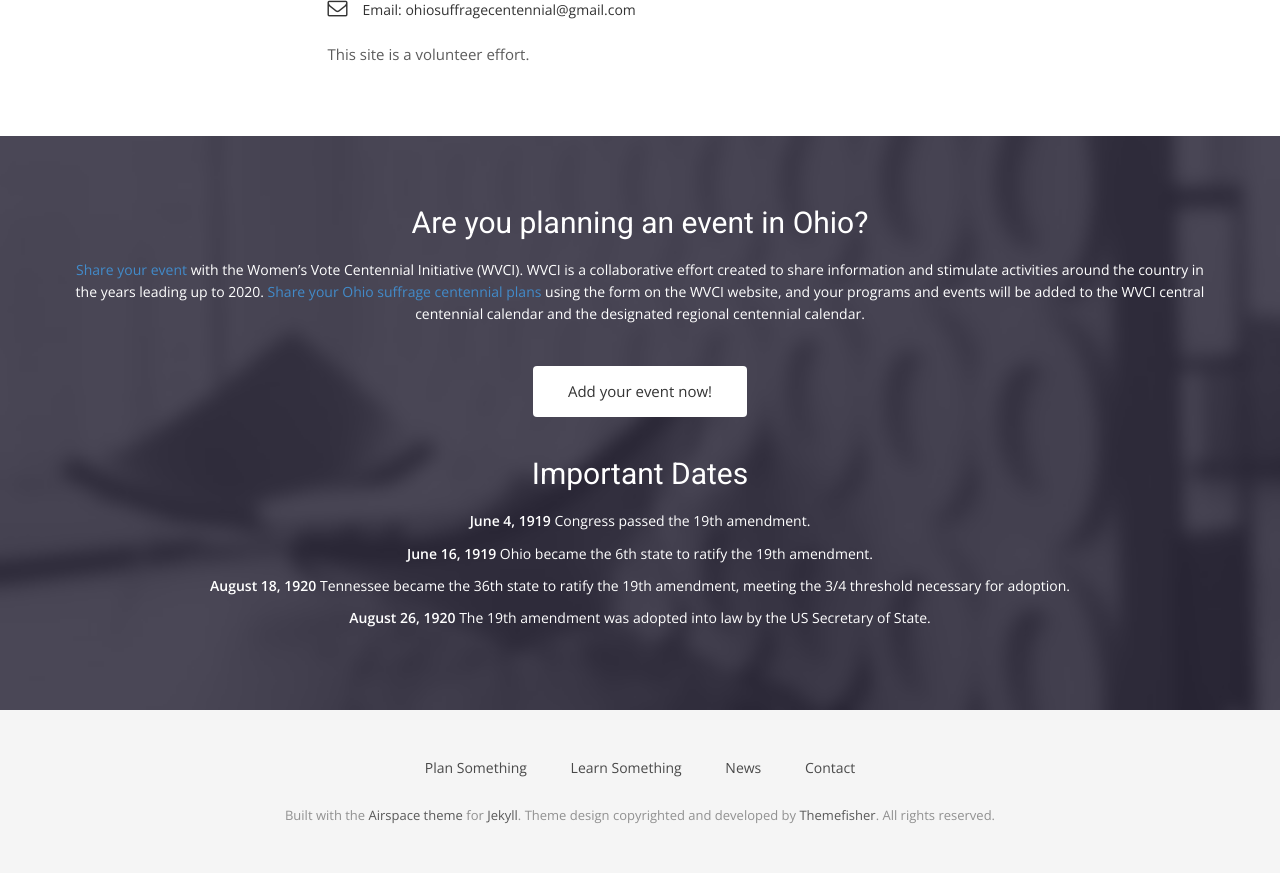
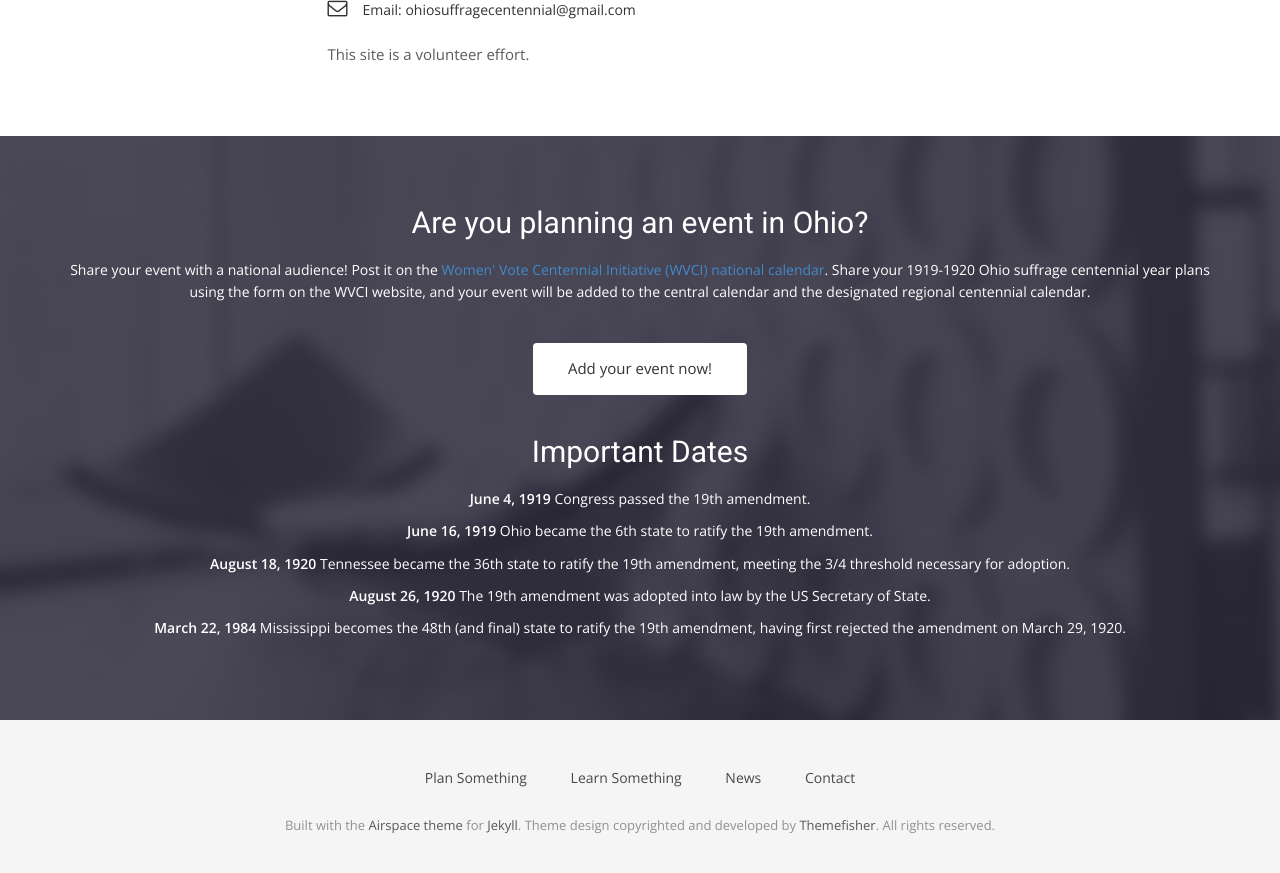
Before and after one commit to OhioSuffrageCentennial/ohiosuffragecentennial, a Jekyll site: the page built from contact.html, in a window 1280 px wide and 900 px high, scrolled down 642 px. Shown: the top 873 px of the window. Built offline with Jekyll 4.4.1, drawn with Linux system fonts in a browser that asks for light colours; nearby versions of some CDN libraries; some web fonts are replaced.

Commit message:
update CTAs and test realign about header image on index page

```diff
--- a/contact.html
+++ b/contact.html
@@ -105,7 +105,7 @@ permalink: /contact/
       <div class="col-md-12">
         <div class="block">
           <h2>Are you planning an event in Ohio?</h2>
-          <p><a href="https://www.2020centennial.org/share-centennial-plans">Share your event</a> with the Women’s Vote Centennial Initiative (WVCI). WVCI is a collaborative effort created to share information and stimulate activities around the country in the years leading up to 2020. <a href="https://www.2020centennial.org/share-centennial-plans">Share your Ohio suffrage centennial plans</a> using the form on the WVCI website, and your programs and events will be added to the WVCI central centennial calendar and the designated regional centennial calendar.</p>
+          <p>Share your event with a national audience! Post it on the <a href="https://www.2020centennial.org/share-centennial-plans" target="_blank">Women' Vote Centennial Initiative (WVCI) national calendar</a>. Share your 1919-1920 Ohio suffrage centennial year plans using the form on the WVCI website, and your event will be added to the central calendar and the designated regional centennial calendar.</p>
           <a class="btn btn-default btn-call-to-action" href="https://www.2020centennial.org/share-centennial-plans" >Add your event now!</a>
         </div>
         <br>
@@ -116,6 +116,7 @@ permalink: /contact/
           <p><b>June 16, 1919</b> Ohio became the 6th state to ratify the 19th amendment.</p>
           <p><b>August 18, 1920</b> Tennessee became the 36th state to ratify the 19th amendment, meeting the 3/4 threshold necessary for adoption.</p>
           <p><b>August 26, 1920</b> The 19th amendment was adopted into law by the US Secretary of State.</p>
+          <p><b>March 22, 1984</b> Mississippi becomes the 48th (and final) state to ratify the 19th amendment, having first rejected the amendment on March 29, 1920.</p>
         </div>
       </div>
     </div>
--- a/index.html
+++ b/index.html
@@ -192,7 +192,7 @@ permalink: /
 <section id="service">
   <div class="container">
     <div class="row">
-      <div class="col-md-7">
+      <div class="col-md-10">
         <div class="block">
           <div class="section-title">
             <h2>About the header image on this site</h2>
--- a/plan.html
+++ b/plan.html
@@ -184,7 +184,7 @@ permalink: /plan/
       <div class="col-md-12">
         <div class="block">
           <h2>Are you planning an event in Ohio?</h2>
-          <p><a href="https://www.2020centennial.org/share-centennial-plans" target="_blank">Share your event</a> with the Women’s Vote Centennial Initiative (WVCI). WVCI is a collaborative effort created to share information and stimulate activities around the country in the years leading up to 2020. <a href="https://www.2020centennial.org/share-centennial-plans" target="_blank">Share your Ohio suffrage centennial plans</a> using the form on the WVCI website, and your programs and events will be added to the WVCI central centennial calendar and the designated regional centennial calendar.</p>
+          <p>Share your event with a national audience! Post it on the <a href="https://www.2020centennial.org/share-centennial-plans" target="_blank">Women' Vote Centennial Initiative (WVCI) national calendar</a>. Share your 1919-1920 Ohio suffrage centennial year plans using the form on the WVCI website, and your event will be added to the central calendar and the designated regional centennial calendar.</p>
           <a class="btn btn-default btn-call-to-action" href="https://www.2020centennial.org/share-centennial-plans" target="_blank">Add your event now!</a>
         </div>
         <br>
@@ -195,6 +195,7 @@ permalink: /plan/
           <p><b>June 16, 1919</b> Ohio became the 6th state to ratify the 19th amendment.</p>
           <p><b>August 18, 1920</b> Tennessee became the 36th state to ratify the 19th amendment, meeting the 3/4 threshold necessary for adoption.</p>
           <p><b>August 26, 1920</b> The 19th amendment was adopted into law by the US Secretary of State.</p>
+          <p><b>March 22, 1984</b> Mississippi becomes the 48th (and final) state to ratify the 19th amendment, having first rejected the amendment on March 29, 1920.</p>
         </div>
       </div>
     </div>
```
Also changed, not shown: connections.html (+45 -3 lines).
